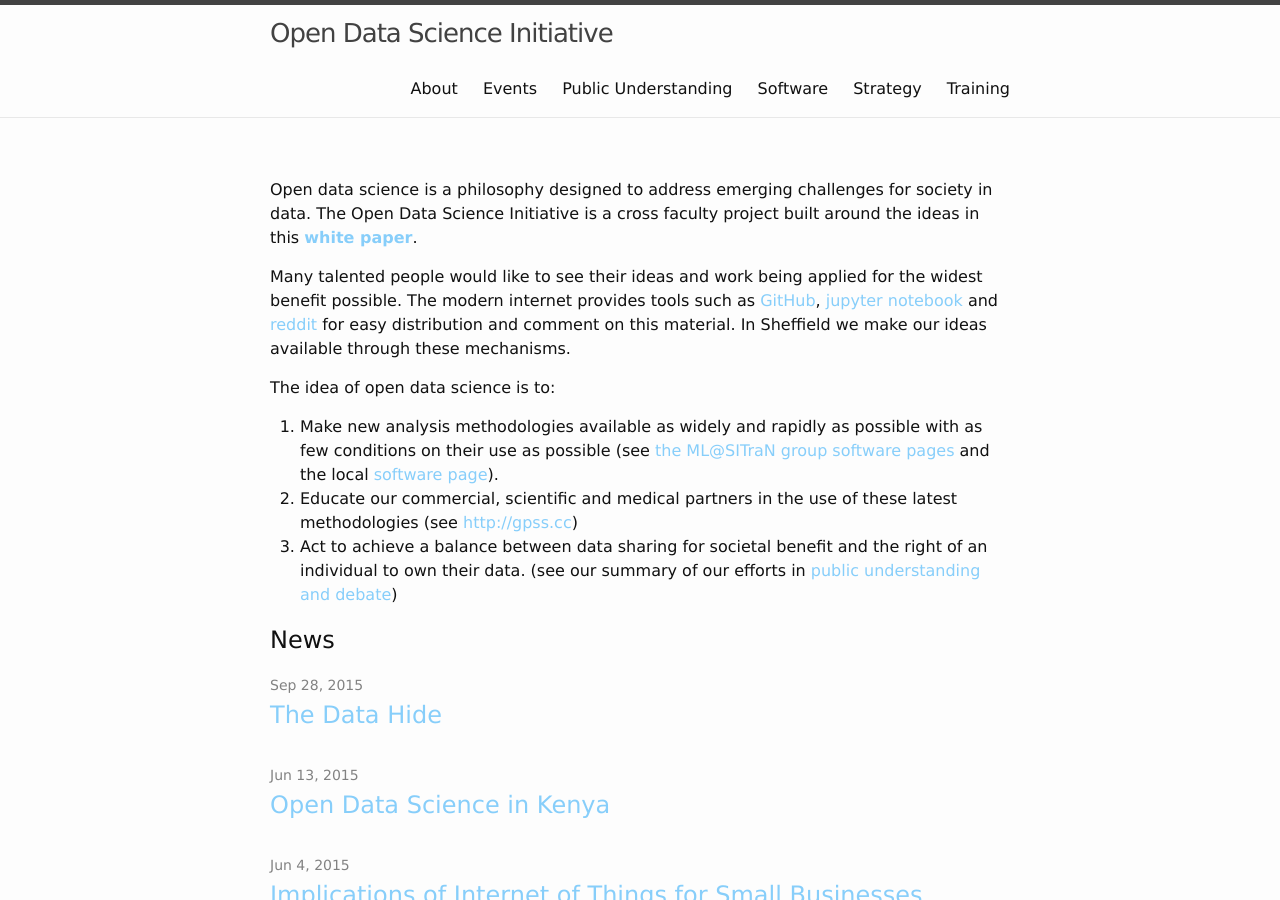
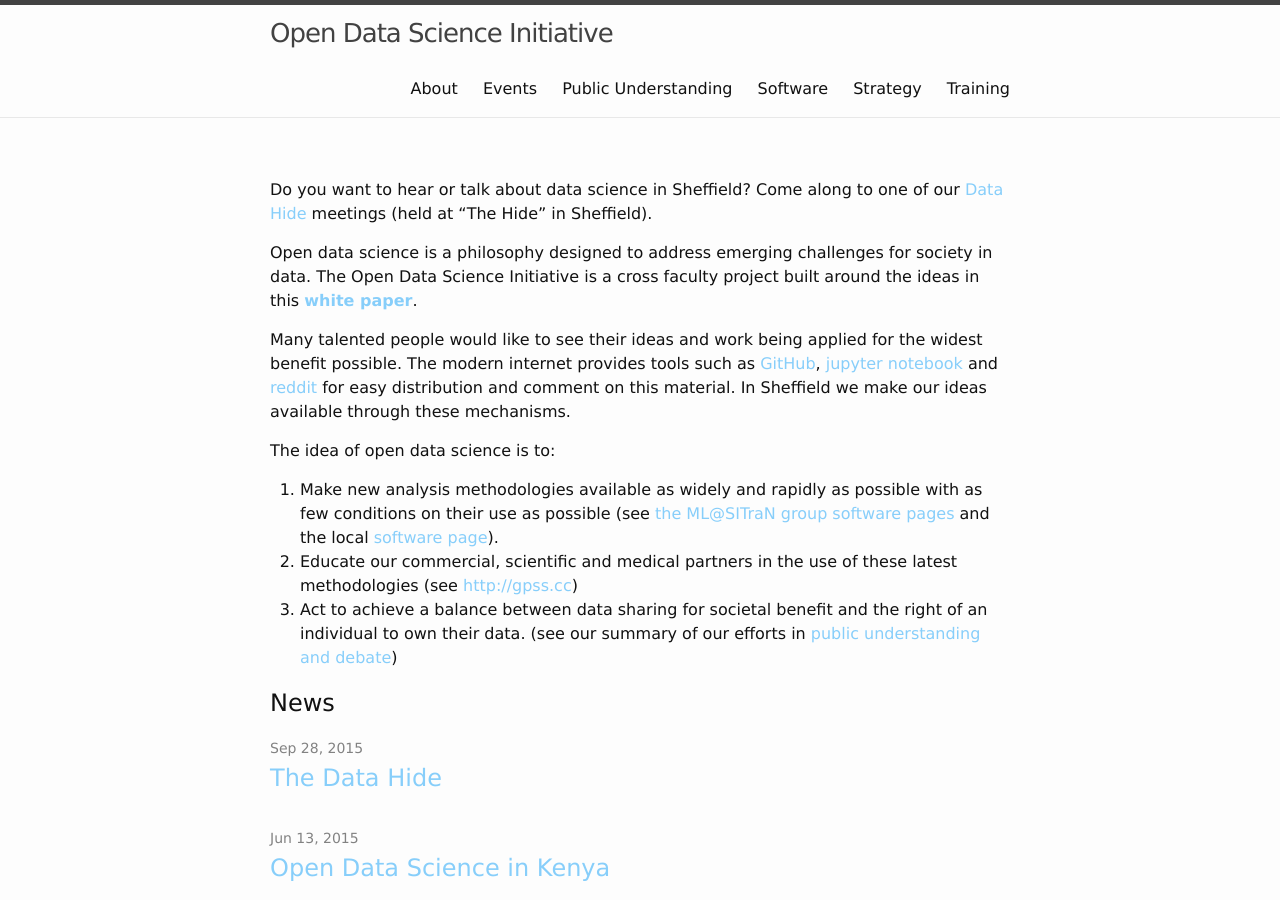
Before and after one commit to sods/sods.github.io, a Jekyll site: the page built from index.md, in a window 1280 px wide and 900 px high. Built offline with Jekyll 4.4.1, drawn with Linux system fonts in a browser that asks for light colours.

Commit message:
update with link to datahide

```diff
--- a/index.md
+++ b/index.md
@@ -2,6 +2,8 @@
 layout: page
 tagline: open data science initiative
 ---
+
+Do you want to hear or talk about data science in Sheffield? Come along to one of our [Data Hide](/datahide/) meetings (held at "The Hide" in Sheffield).
 
 Open data science is a philosophy designed to address emerging challenges for society in data. The Open Data Science Initiative is a cross faculty project built around the ideas in this [**white paper**](http://inverseprobability.com/2014/07/01/open-data-science/).
 
```
